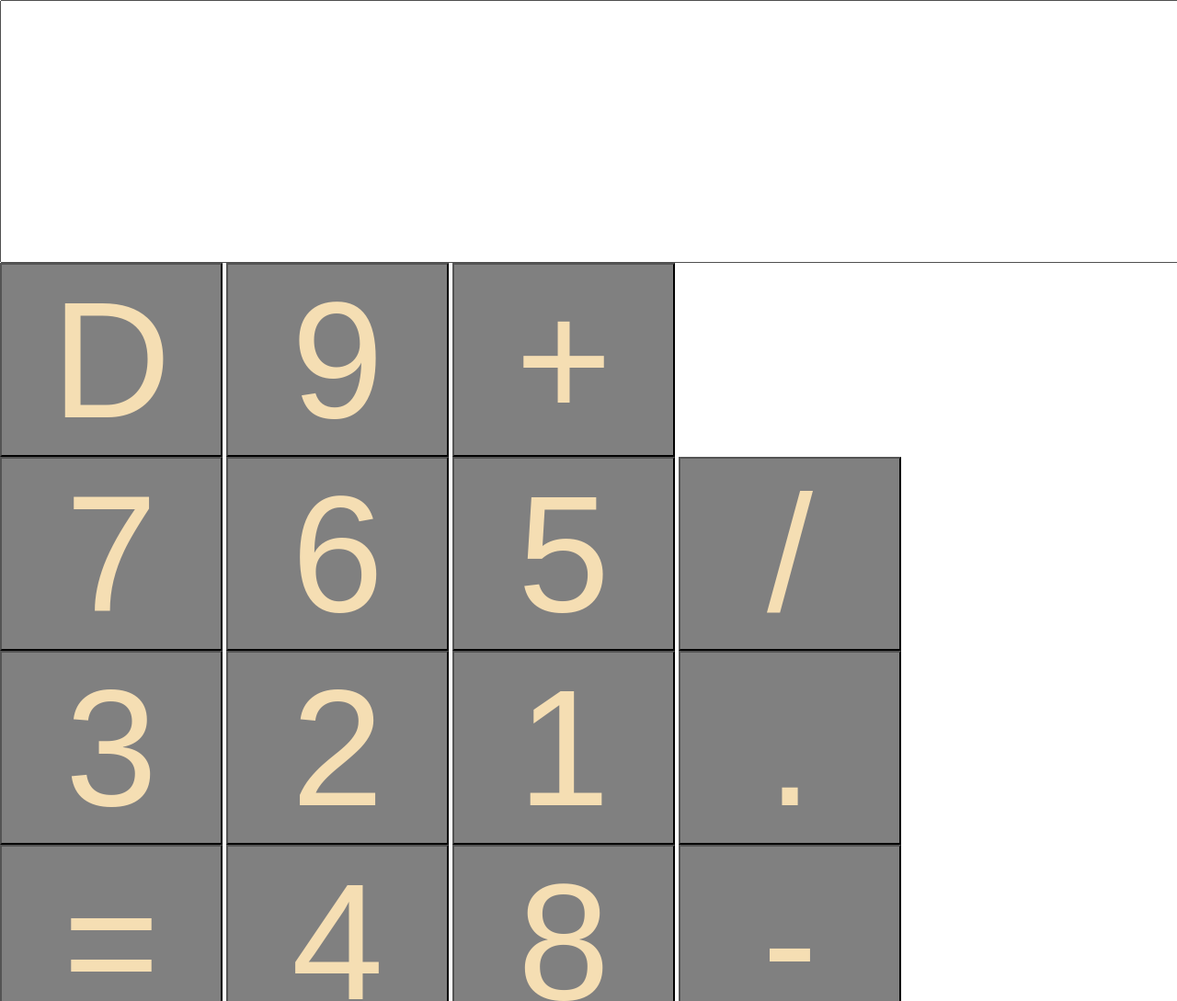
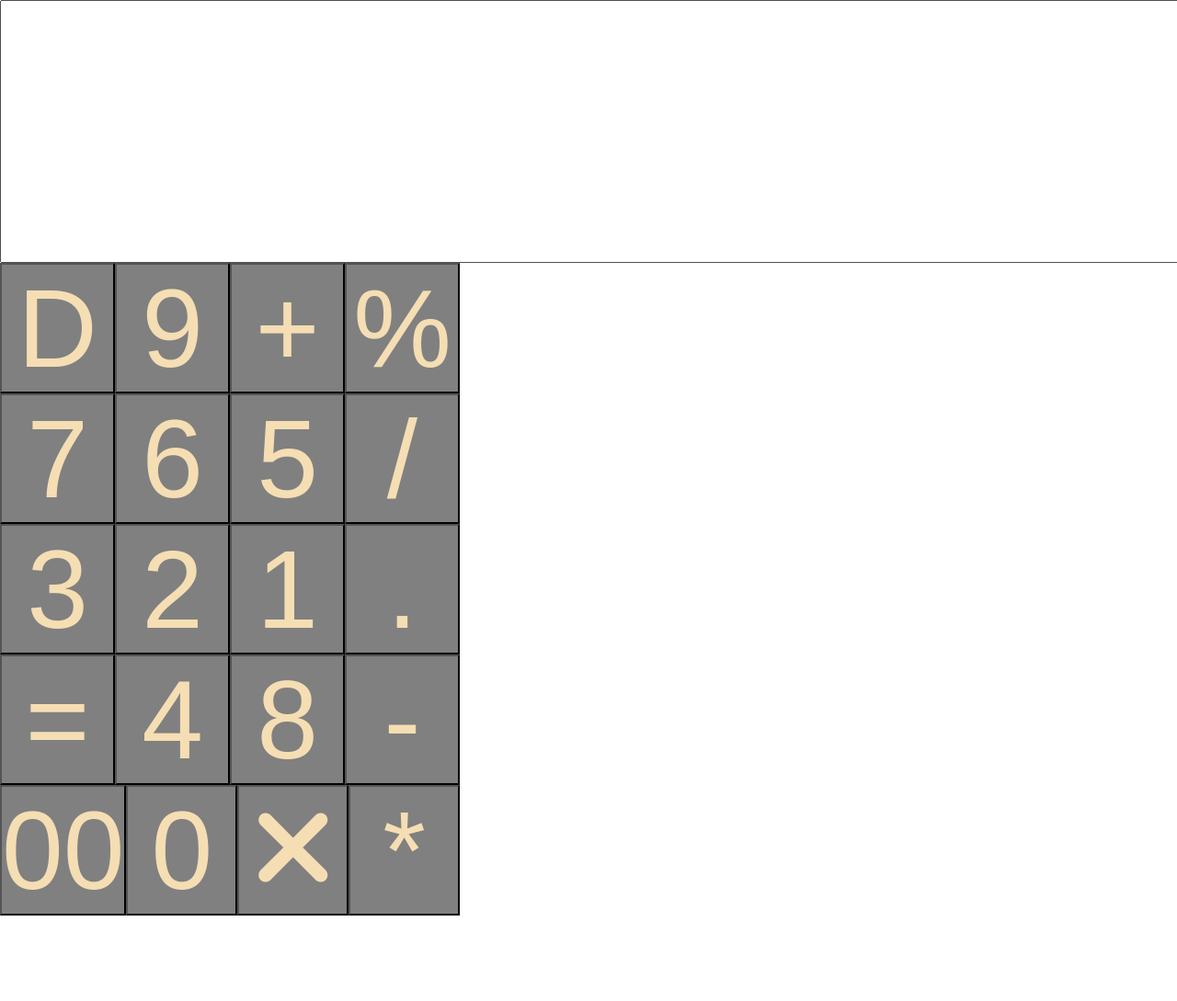
Before and after one commit to gautamyadav1234/calculator, a plain HTML site: page index.html in a window 1280 px wide. Shown: the top 1089 px of the page at 92% size. After the commit the page ends 996 px from the top, so only its background shows below. Drawn offline with Linux system fonts and the light colour scheme.

Commit message:
Update index.html

```diff
--- a/index.html
+++ b/index.html
@@ -11,27 +11,35 @@
         padding: 0%;
     }
     .calculator{
+        width: 500px;
         margin-bottom: 0;
     }
 .buttons button{
     color: wheat;
     background-color: grey;
-    font-size: 180px;
-    width: 242px;
+    font-size: 120px;
+    width: 200px;
 
 }
 
 #DE{
     color: wheat;
     background-color: grey;
-    font-size: 180px;
-    width: 242px;
+    font-size: 120px;
+    width: 200px;
 }
 
 #result{
     padding: 60px;
     width: 100%;
     font-size: 140px;
+}
+
+.box1,.box2,.box3,.box4,.box5{
+
+    display:flex;
+    justify-content: space-evenly;
+
 }
 </style>
 
@@ -46,6 +54,8 @@
                 <input type="button" id="DE" value="D" onclick="clearResult()">
                 <button onclick="appendToResult('9')">9</button>
                 <button onclick="appendToResult('+')">+</button>
+                <button onclick="appendToResult('%')">%</button>
+
             </div>
 
             <div class="box2">
```
